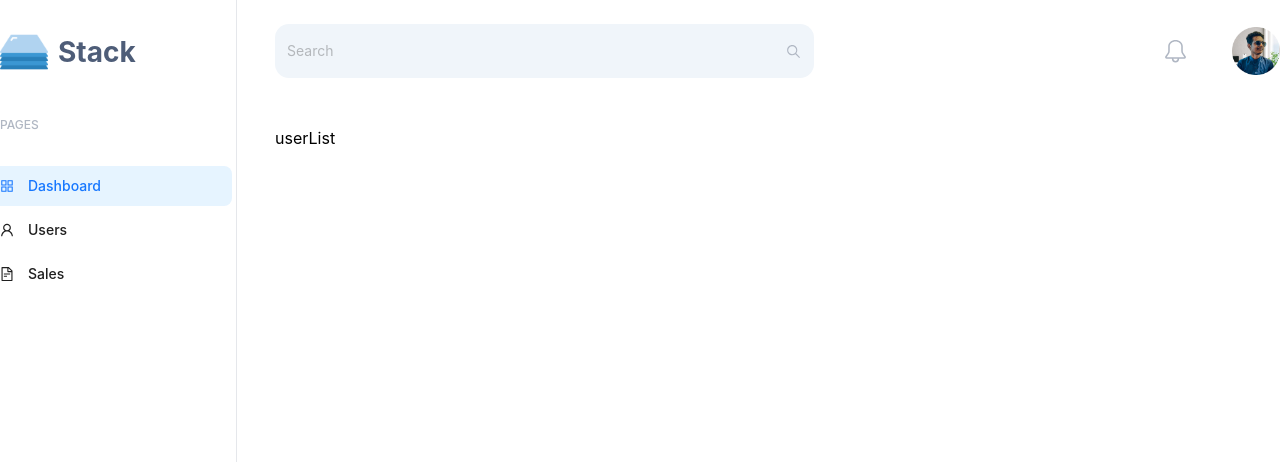
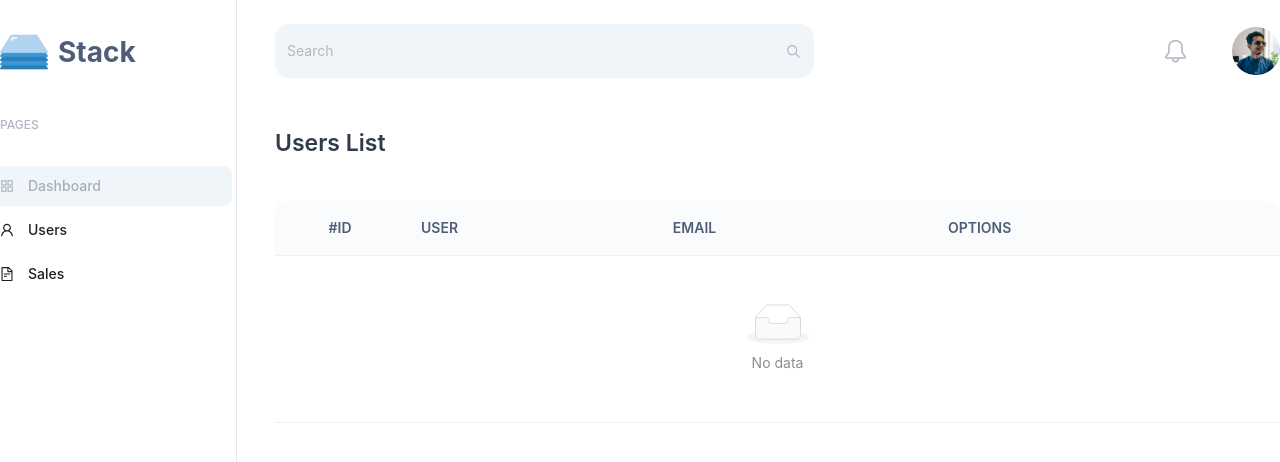
Before and after one commit to salehshakib/admin-dashboard-react-rtkQuery, a React (Vite) app: page /users in a window 1280 px wide. Shown: the top 462 px of the page. Built offline with nearby package versions, Linux system fonts and the light colour scheme.

Commit message:
added configprovider for antd designs

```diff
--- a/src/App.jsx
+++ b/src/App.jsx
@@ -1,11 +1,28 @@
+import { ConfigProvider } from "antd";
 import { RouterProvider } from "react-router-dom";
 import router from "./routes/Routes";
 
 function App() {
+  const theme = {
+    components: {
+      Menu: {
+        itemSelectedBg: "#F0F5FA",
+        itemSelectedColor: "#A7AFBC",
+      },
+      Table: {
+        headerBg: "#FAFBFC",
+        headerBorderRadius: "12px",
+        headerColor: "#4E5D78",
+        headerSplitColor: "none",
+      },
+    },
+  };
   return (
     <>
       <div className="max-w-screen-2xl mx-auto">
-        <RouterProvider router={router} />
+        <ConfigProvider theme={theme}>
+          <RouterProvider router={router} />
+        </ConfigProvider>
       </div>
     </>
   );
--- a/src/pages/Shared/SideMenu/Sidemenu.jsx
+++ b/src/pages/Shared/SideMenu/Sidemenu.jsx
@@ -53,7 +53,7 @@ const Sidemenu = () => {
           border: "none",
         }}
         items={items}
-        className="text-[14px] text-[#A7AFBC] mt-7 -ml-5"
+        className="text-[14px] text-[#A7AFBC] mt-7 -ml-5 font-medium"
         defaultSelectedKeys={["dashboard"]}
       />
     </div>
--- a/src/pages/UserList/UserList.jsx
+++ b/src/pages/UserList/UserList.jsx
@@ -1,5 +1,45 @@
+import { Table } from "antd";
+
+const columns = [
+  {
+    title: "#ID",
+    dataIndex: "id",
+    key: "id",
+    align: "center",
+    width: "130px",
+  },
+  {
+    title: "USER",
+    dataIndex: "user",
+    key: "user",
+  },
+  {
+    title: "EMAIL",
+    dataIndex: "email",
+    key: "email",
+  },
+  {
+    title: "OPTIONS",
+    dataIndex: "options",
+    key: "options",
+  },
+];
+
 const UserList = () => {
-  return <div>userList</div>;
+  return (
+    <>
+      <div className="font-semibold text-[23px] text-[#323B4B] ">
+        Users List
+      </div>
+
+      <Table
+        columns={columns}
+        className="rounded-[12px] mt-10"
+
+        // dataSource={data}
+      />
+    </>
+  );
 };
 
 export default UserList;
--- a/tailwind.config.js
+++ b/tailwind.config.js
@@ -3,6 +3,12 @@ export default {
   content: ["./index.html", "./src/**/*.{js,ts,jsx,tsx}"],
   theme: {
     extend: {},
+
+    // components: {
+    //   Table: {
+    //     headerBg: "#008000",
+    //   },
+    // },
   },
   plugins: [],
 };
```
